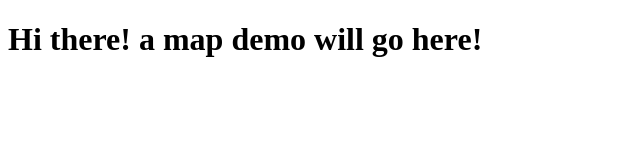
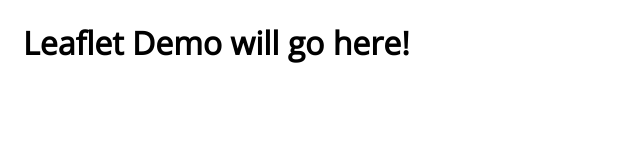
Before and after one commit to JulienMelissas/leaflet-mapbox-demo, a website: page index.html in a window 1280 px wide. Shown: the whole page, without its empty margins (0-640 px from the left). Drawn offline with nearby package versions, Linux system fonts and the light colour scheme.

Commit message:
Added Google Fonts, README.md, and basic styling.

```diff
--- a/assets/styles/main.css
+++ b/assets/styles/main.css
@@ -0,0 +1,8 @@
+body {
+  font-family: 'Open Sans', sans-serif;
+}
+
+.container {
+  max-width: 900px;
+  padding: 0 15px;
+}
--- a/index.html
+++ b/index.html
@@ -7,13 +7,13 @@
     <meta name="description" content="">
     <meta name="viewport" content="width=device-width, initial-scale=1">
 
-    <!-- Place favicon.ico and apple-touch-icon.png in the root directory -->
-
+    <link href='http://fonts.googleapis.com/css?family=Open+Sans' rel='stylesheet' type='text/css'>
     <link rel="stylesheet" href="assets/styles/main.css">
   </head>
   <body>
-    <!-- Page Content Goes Here -->
-    <h1>Hi there! a map demo will go here!</h1>
+    <div class="container">
+      <h1>Leaflet Demo will go here!</h1>
+    </div>
 
     <!-- jQuery -->
     <script src="//ajax.googleapis.com/ajax/libs/jquery/2.1.4/jquery.min.js"></script>
```
Also changed, not shown: README.md (added).
